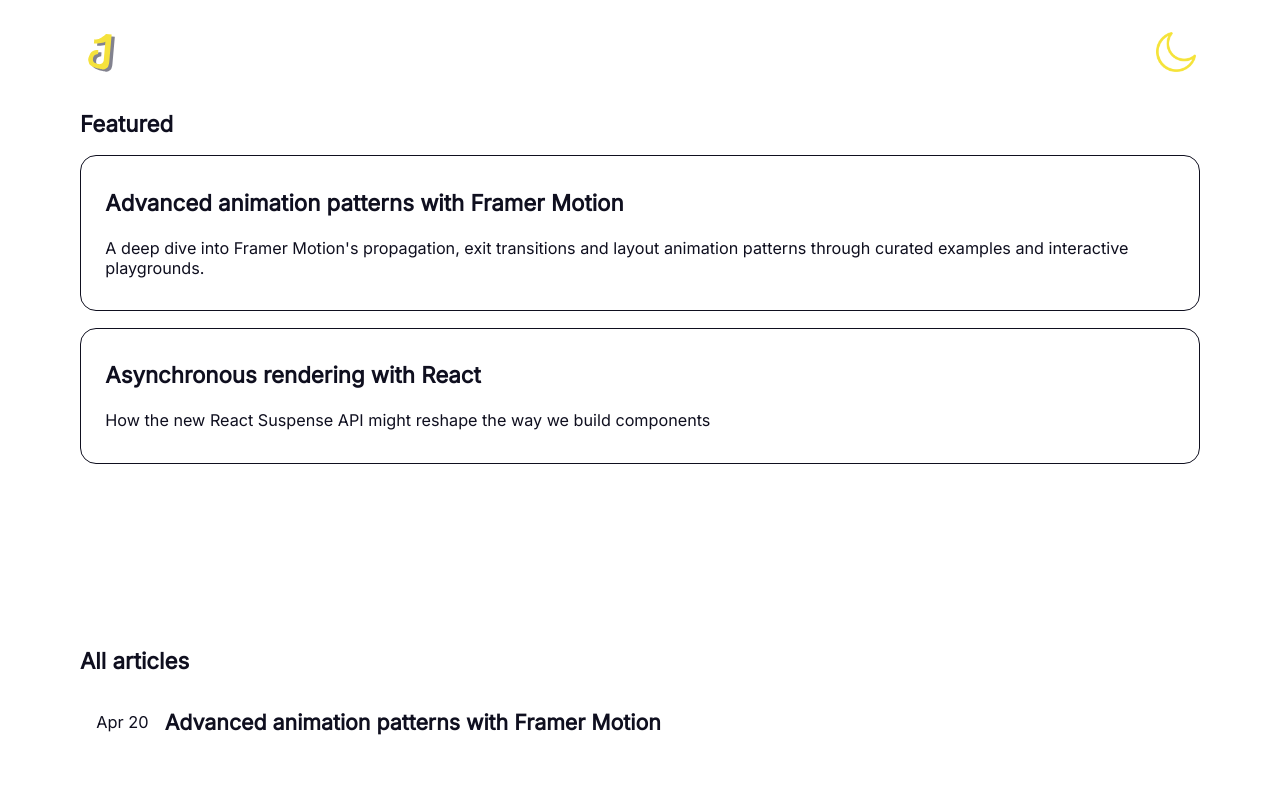
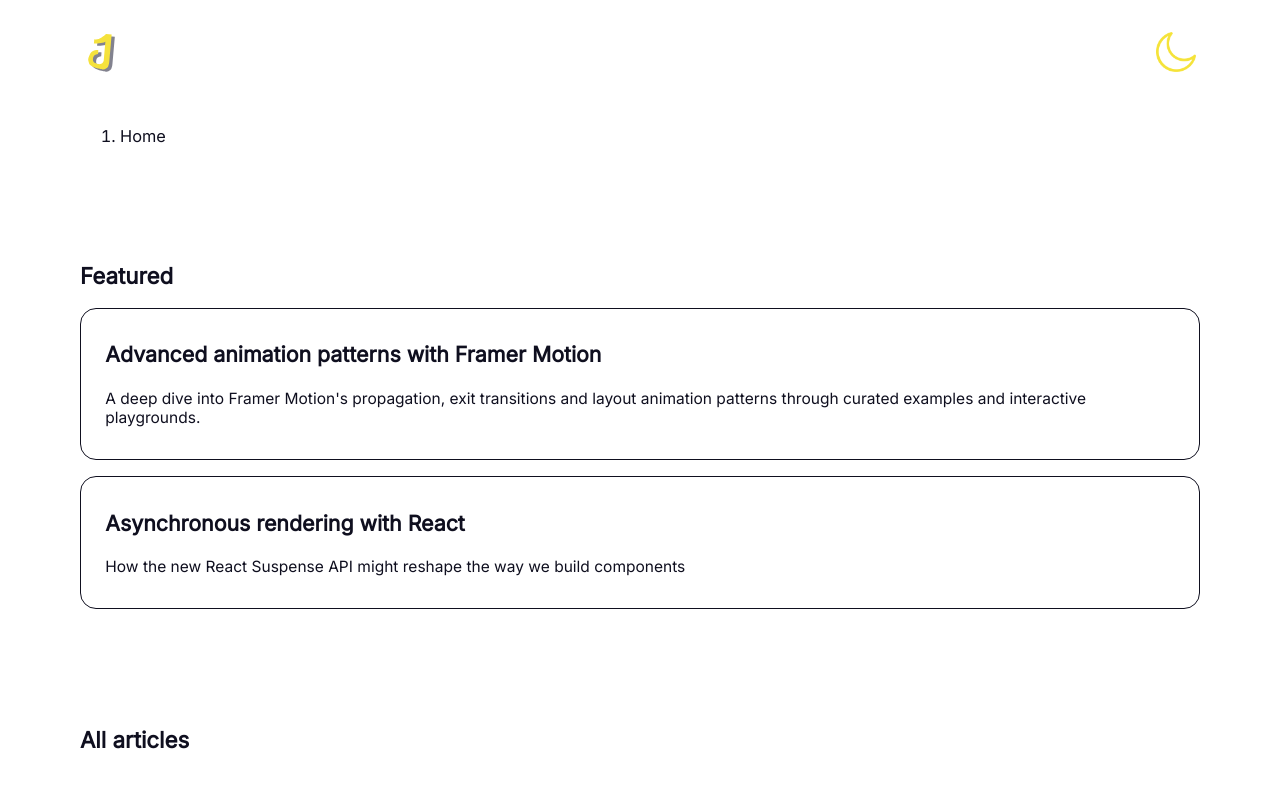
Before and after one commit to jianrong7/portfolio, a Next.js app in the folder portfolio-frontend/: page /blog in a window 1280 px wide. Shown: the top 786 px of the page. Built offline with nearby package versions, Linux system fonts and the light colour scheme.

Commit message:
add breadcrumb component

```diff
--- a/portfolio-frontend/components/blog/FeaturedPost.module.css
+++ b/portfolio-frontend/components/blog/FeaturedPost.module.css
@@ -7,8 +7,12 @@
   cursor: pointer;
 }
 
+.title {
+  font-size: calc(1rem + 0.4vw);
+}
+
 .subtitle {
-  font-size: 1rem;
+  font-size: calc(0.8rem + 0.2vw);
   font-weight: 400;
   margin: 0;
 }
--- /dev/null
+++ b/portfolio-frontend/components/shared/Breadcrumbs/Breadcrumb.tsx
@@ -0,0 +1,45 @@
+import React from "react";
+
+const getSchema = (data) => ({
+  "@context": "https://schema.org",
+  "@type": "BreadcrumbList",
+  itemListElement: data.map((item, index) => ({
+    "@type": "ListItem",
+    position: index + 1,
+    item: {
+      "@id": `https://99.co/${item.url}`,
+      name: item.title,
+    },
+    name: item.title,
+  })),
+});
+
+export default function Breadcrumb({ breadcrumbs }) {
+  return (
+    <>
+      <script
+        type="application/ld+json"
+        dangerouslySetInnerHTML={{
+          __html: JSON.stringify(getSchema(breadcrumbs)),
+        }}
+      />
+      <ol>
+        {breadcrumbs.map((breadcrumb, index) => {
+          return (
+            <li
+              key={`${breadcrumb.title}_${index}`}
+              data-tracking="Breadcrumb clicked"
+              data-tracking-crumb-title={breadcrumb.title}
+              data-tracking-crumb-href={breadcrumb.url}
+            >
+              <a href={breadcrumb.url} itemProp="item">
+                <span itemProp="name">{breadcrumb.title}</span>
+                <meta itemProp="position" content={index + 1} />
+              </a>
+            </li>
+          );
+        })}
+      </ol>
+    </>
+  );
+}
--- a/portfolio-frontend/pages/blog/index.tsx
+++ b/portfolio-frontend/pages/blog/index.tsx
@@ -17,6 +17,7 @@ import Heading from "../../components/shared/Heading/Heading";
 import FeaturedPost from "../../components/blog/FeaturedPost";
 import FeaturedPosts from "../../components/blog/FeaturedPosts/FeaturedPosts";
 import AllArticles from "../../components/blog/AllArticles/AllArticles";
+import Breadcrumb from "../../components/shared/Breadcrumbs/Breadcrumb";
 
 interface BlogProps {
   posts: Array<{
@@ -41,7 +42,9 @@ const Blog: NextPage<BlogProps> = ({ posts }) => {
         <link rel="icon" href="/favicon.ico" />
       </Head>
       <NavBar />
+
       <main className={styles.main}>
+        <Breadcrumb breadcrumbs={[{ url: "/", title: "Home" }]} />
         <FeaturedPosts posts={posts} />
         <AllArticles posts={posts} />
       </main>
```
Also changed, not shown: portfolio-frontend/components/shared/Breadcrumbs/Breadcrumb.module.css (added).
